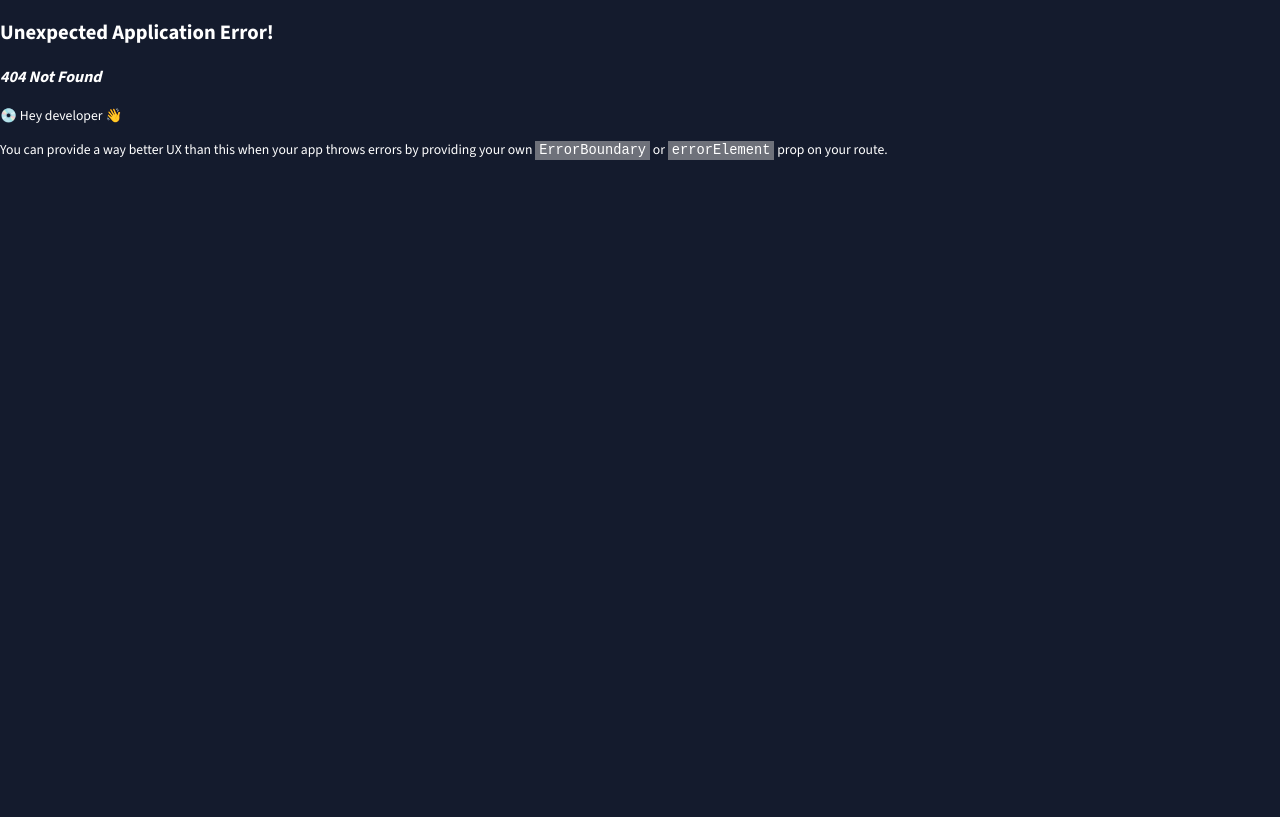
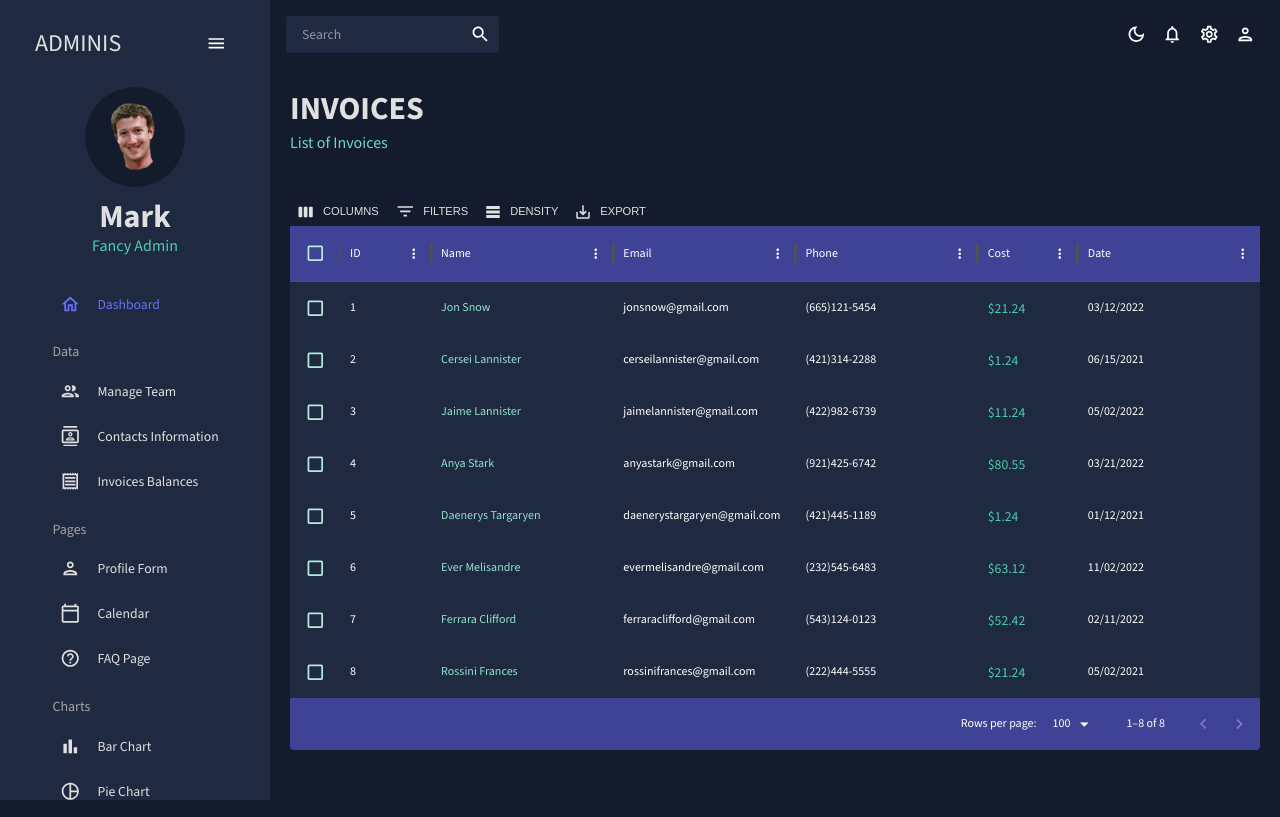
Before and after one commit to markfady/React_MUI_Dashboard, a React (Vite) app: page /invoices in a window 1280 px wide. Before the commit this address had no page. Built offline with nearby package versions, Linux system fonts and the light colour scheme.

Commit message:
Invoices page with Datagrid,checkbox&GridToolbar

```diff
--- a/src/routes/AppRouter.tsx
+++ b/src/routes/AppRouter.tsx
@@ -4,6 +4,7 @@ import MainLayout from "../layouts/MainLayout";
 import Dashboard from "../scenes/dashboard/Dashboard";
 import ManageTeam from "../scenes/manageTeam/ManageTeam";
 import Contacts from "../scenes/contacts/Contacts";
+import Invoices from "../scenes/invoices/Invoices";
 // pages
 
 
@@ -23,6 +24,10 @@ const router = createBrowserRouter([
       {
         path:"contacts",
         element:<Contacts/>
+      },
+      {
+        path:"invoices",
+        element:<Invoices/>
       }
     ],
   },
--- /dev/null
+++ b/src/scenes/invoices/Invoices.tsx
@@ -0,0 +1,75 @@
+import { Box,Typography,useTheme } from '@mui/material'
+import Header from '../../components/Header'
+import { DataGrid ,GridCellParams,GridToolbar} from '@mui/x-data-grid';
+import { mockDataInvoices } from '../../data/data';
+import { tokens } from '../../theme';
+
+
+const Invoices = () => {
+  const theme=useTheme()
+  const colors=tokens(theme.palette.mode)
+  const columns=[
+    {field:"id",headerName:"ID",flex:0.5},
+    {field:"name",headerName:"Name",flex:1,cellClassName:"name-column--cell"},//flex to take the full string width
+    {field:"email",headerName:"Email",flex:1},
+    {field:"phone",headerName:"Phone",flex:1},
+    {field:"cost",headerName:"Cost",renderCell:(params:GridCellParams)=>{
+        const cost = params.row.cost; // Access the 'cost' property from the row data
+        return( //use the renderCell function to return the cost value with the $ sign
+            <Typography mt="16px" color={colors.greenAccent[500]}>
+                ${cost}
+            </Typography>
+        )
+    }},
+    {field:"date",headerName:"Date",flex:1},
+  ]
+  return (
+    <Box m="20px">
+    <Header title='INVOICES' subTitle='List of Invoices'/>
+    <Box
+        m="40px 0 0 0"
+        sx={{
+          "& .MuiDataGrid-root": {
+            border: "none !important"
+          },
+          "& .MuiDataGrid-cell": {
+            border: "none !important"
+          },
+          "& .name-column--cell": {
+            color: colors.greenAccent[300],
+            border: "none !important"
+          },
+          "& .css-yrdy0g-MuiDataGrid-columnHeaderRow": {
+            backgroundColor:`${colors.blueAccent[700]} !important`,
+            border: "none !important"
+          },
+          "& .MuiDataGrid-virtualScroller": {
+            backgroundColor: colors.primary[400],
+          },
+          "& .MuiDataGrid-footerContainer": {
+            border: "none !important",
+            backgroundColor: colors.blueAccent[700],
+          },
+          "& .MuiCheckbox-root": {
+            color: `${colors.greenAccent[200]} !important`,
+          },
+          "& .css-tgsonj ":{
+            border: "none !important"
+          },
+          "& .MuiDataGrid-toolbarContainer .MuiButton-text":{
+            color :`${colors.grey[100]} !important`
+          }
+        }}
+      >
+        <DataGrid
+        checkboxSelection
+          rows={mockDataInvoices}
+          columns={columns}
+          slots={{toolbar: GridToolbar}}
+        />
+      </Box>
+    </Box>
+  )
+}
+
+export default Invoices
```
